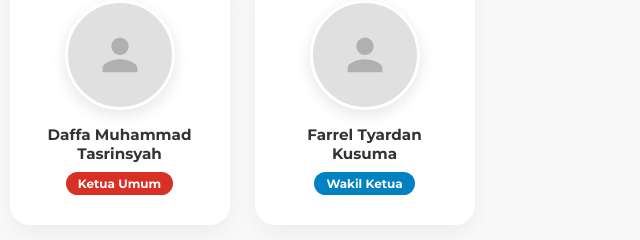
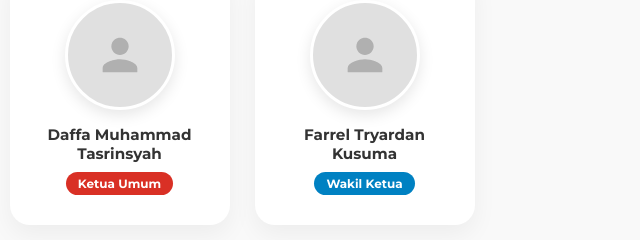
Before and after one commit to Paleh16/PROTOTYPE-WEB-DAPUR-SENI, a plain HTML site: page index.html in a window 1280 px wide. Shown: the part 3260-3500 px from the top of the page, 398-1038 px from the left. Drawn offline with Linux system fonts and the light colour scheme.

```diff
--- a/index.html
+++ b/index.html
@@ -165,7 +165,7 @@
                 </div>
                 <div class="pengurus-card featured-card">
                     <div class="photo-placeholder featured-photo"></div>
-                    <h4>Farrel Tyardan Kusuma</h4>
+                    <h4>Farrel Tryardan Kusuma</h4>
                     <span class="badge badge-blue">Wakil Ketua</span>
                 </div>
             </div>
```
